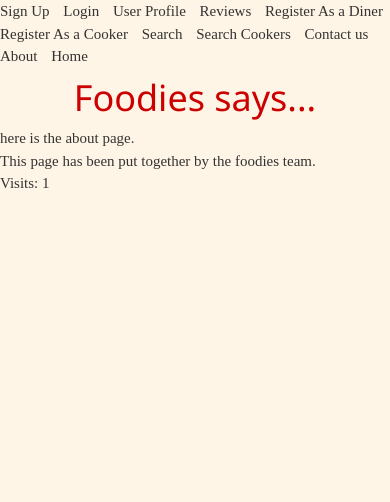
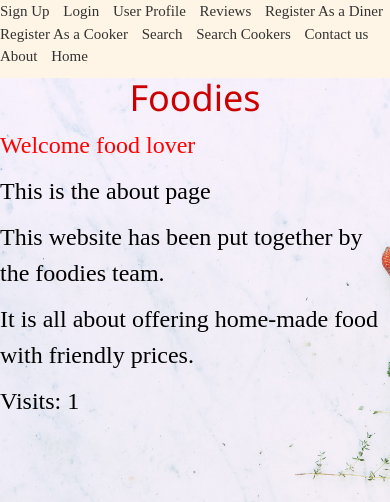
Before and after one commit to hmannelig/itech, a Django app: page /foodies/about/ in a window 390 px wide; the page is wider, and only the part inside the window is pictured. Shown: the top 502 px of that part. Run offline with Django 3.2, Linux system fonts and the light colour scheme; some libraries are stand-ins or nearby versions.

Commit message:
updated about and home page

```diff
--- a/static/foodies/css/about.css
+++ b/static/foodies/css/about.css
@@ -1,9 +1,5 @@
 /*
  * Styles for Foodies webpage
- */
-
- /**
- * Add background image and rotate it 90 degrees
  */
 
 
@@ -11,13 +7,11 @@
 
 .aboutStyle
 {
-background-image:url('../images/about.jpg');
+background-image:url('../images/aboutback.jpg');
 background-repeat:no-repeat;
-background-size:50%;
-height:1080px;
-  -webkit-transform:rotate(90deg);
-  -moz-transform: rotate(90deg);
-  -ms-transform: rotate(90deg);
-  -o-transform: rotate(90deg);
-  transform: rotate(90deg);
+background-size:cover;
+height:500px;
+width: 100%;
+  -o-background-size: cover;
+
 }
--- a/static/foodies/css/index.css
+++ b/static/foodies/css/index.css
@@ -56,14 +56,11 @@
   text-align: center;
 }
 
-/* Responsive layout - makes the three columns stack on top of each other instead of next to each other */
-@media (max-width: 600px) {
-  .grid-container  {
-    grid-template-areas:
-      'header header header header header header'
-      'left left left left left left'
-      'middle middle middle middle middle middle'
-      'right right right right right right'
-      'footer footer footer footer footer footer';
-  }
+/* Style of the most viewed meals  */
+.viewed_meals
+{
+	background-image:url('../images/spring_rolls.jpg');
+	background-repeat:no-repeat;
+	background-size:50%;
+	height:100px;
 }
--- a/templates/foodies/about.html
+++ b/templates/foodies/about.html
@@ -1,19 +1,38 @@
 {% extends 'foodies/base.html' %}
+
 {% load static %}
 
 {% block title_block %}
+
+
+
     About Foodies
 {% endblock %}
 
 {% block body_block %}
 
-<h1>Foodies says...</h1>
+<div class= "aboutStyle">
 
-    here is the about page. <br />
-   	This page has been put together by the foodies team.<br />
+
+
+
+
+<h1>Foodies</h1>
+<font color="Red">
+<font size="+2">
+<p>Welcome food lover</p>
+	   </font>
+    </font>
+
+	<font color="black">
+ 	<font size="+2">
+    <p>This is the about page</p>
+   	<p>This website has been put together by the foodies team.</p>
+   	<p>It is all about offering home-made food with friendly prices.</p>
     <p>Visits: {{ visits }}</p>
+    </font>
+    </font>
 
-<div class= "aboutStyle">
 </div>
 
 
--- a/templates/foodies/base.html
+++ b/templates/foodies/base.html
@@ -85,7 +85,7 @@
   <i class="fa fa-twitter w3-hover-opacity"></i>
   <i class="fa fa-linkedin w3-hover-opacity"></i>
 
-  <ul class="list-inline"">
+  <ul class="list-inline">
             {% if user.is_authenticated %}
                <li><a href="{% url 'foodies:logout' %}">Logout</a>
 			   </li>
--- a/templates/foodies/index.html
+++ b/templates/foodies/index.html
@@ -31,7 +31,7 @@
   <div class="container">
   <div class="row">
     <div class="col-sm-3">
-      Best Cooker
+      <h2>Best Cooker</h2>
     </div>
     <div class="col-sm-4">
       <h2>Most Viewed Meals</h2>
@@ -39,6 +39,7 @@
    			 <ul>
     			{% for meal in meals %}
         		<li><a href="{{ meal.url }}">{{ meal.title }}</a></li>
+        		 <p class="viewed_meals"></p>
     			{% endfor %}
     		</ul>
 		{% else %}
```
Also changed, not shown: static/foodies/images/aboutback.jpg (added), static/foodies/images/back.jpg (added).
